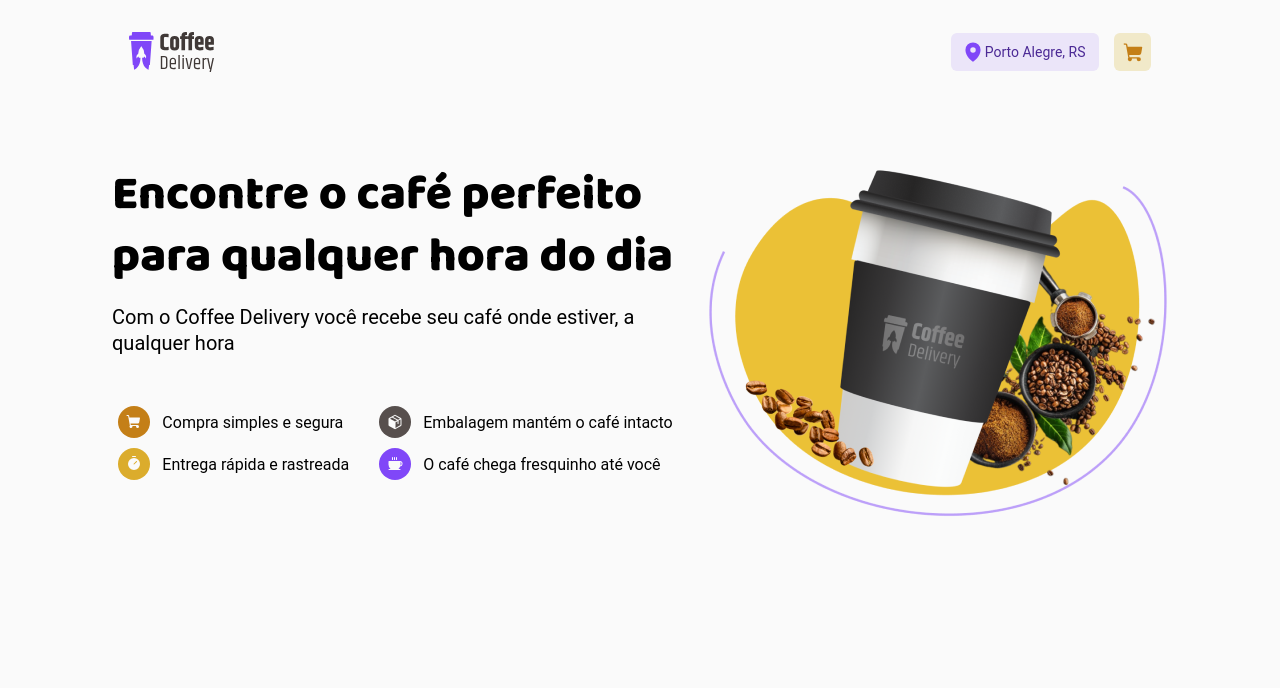
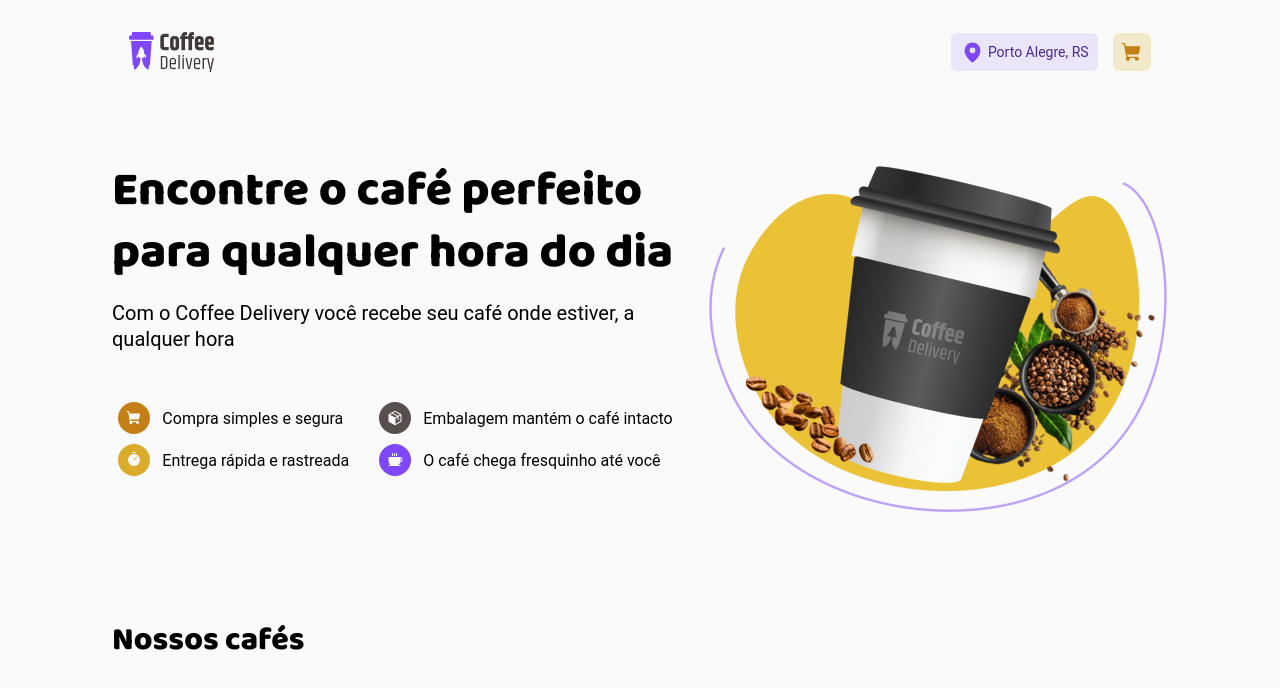
Before and after one commit to pedrodif/uploadCoffeeDelivery, a React (Vite) app: page / in a window 1280 px wide. Shown: the top 688 px of the page. Built offline with nearby package versions, Linux system fonts and the light colour scheme.

Commit message:
feat: :art: Header refact, swap of components to imported icons, creation of new card component

```diff
--- /dev/null
+++ b/src/components/BaseCoffeeCard/styles.ts
@@ -0,0 +1,28 @@
+
+// Packages
+import styled from 'styled-components'
+
+export const CoffeesCard = styled.section`
+box-sizing: border-box;
+width: 16rem;
+height: 19.375rem;
+display: flex;
+flex-direction: column;
+text-align: center;
+border-top-left-radius: 6px;
+border-top-right-radius: 36px;
+border-bottom-left-radius: 36px;
+border-bottom-right-radius: 6px;
+// provisional solution
+margin-top: 80px;
+margin-bottom: 20px;
+background-color: ${(props) => props.theme['card-base']};
+/* z-index: 0; */
+`
+export const CoffeesCardImg = styled.section`
+width: 120px;
+height: 120px;
+margin: 0 auto;
+margin-top: -30px;
+/* z-index: 1; */
+`
--- a/src/components/Header/index.tsx
+++ b/src/components/Header/index.tsx
@@ -1,22 +1,33 @@
+// Packages
+import { MapPin, ShoppingCart } from "phosphor-react";
+
 // Components
 import { Logo } from "../Logo";
-import { MapPin } from "../MapPin";
-import { ShoppingCart } from "../ShoppingCart";
 
 // Styles
-import { HeaderContainer, HeaderLocationBox, HeaderNavBox, HeaderShoppingBox } from "./styles";
+import {
+  HeaderContainer,
+  HeaderLocationBox,
+  HeaderNavBox,
+  HeaderShoppingBox
+} from "./styles";
 
 export default function Header() {
   return (
     <HeaderContainer>
       <Logo />
       <HeaderNavBox>
-        <HeaderLocationBox>
-          <MapPin />
-          <span>Porto Alegre, RS</span>
+        <HeaderLocationBox
+          type="button"
+        >
+          <MapPin color="#8047F8" weight="fill" size={23} />
+          Porto Alegre, RS
         </HeaderLocationBox>
-        <HeaderShoppingBox>
-          <ShoppingCart />
+
+        <HeaderShoppingBox
+          type="button"
+        >
+          <ShoppingCart color="#C47F17" weight="fill" size={23}/>
         </HeaderShoppingBox>
       </HeaderNavBox>
     </HeaderContainer>
--- a/src/components/Header/styles.ts
+++ b/src/components/Header/styles.ts
@@ -1,6 +1,7 @@
 import styled from 'styled-components'
 
 export const HeaderContainer = styled.header`
+position: fixed;
 width: 100%;
 height: 6.5rem;
 display: flex;
@@ -16,16 +17,16 @@
 gap: 0.938rem;
 `
 
-const BaseBox = styled.div`
+const BaseButton = styled.button`
 display: flex;
 justify-content: center;
 align-items: center;
 cursor: pointer;
 border-radius: 0.375rem;
 line-height: 130%;
+border: none;
 `
-
-export const HeaderLocationBox = styled(BaseBox)`
+export const HeaderLocationBox = styled(BaseButton)`
 width: 9.563rem;
 height: 2.375rem;
 gap: 0.25rem;
@@ -34,7 +35,7 @@
 color: ${(props) => props.theme['purple-dark']};
 background-color: ${(props) => props.theme['purple-light']};
 `
-export const HeaderShoppingBox = styled(BaseBox)`
+export const HeaderShoppingBox = styled(BaseButton)`
 width: 2.375rem;
 height: 2.375rem;
 padding: 0.5rem;
--- a/src/components/HomeAd/index.tsx
+++ b/src/components/HomeAd/index.tsx
@@ -53,8 +53,7 @@
           </div>
         </BannerBody>
       </BannerTextWrapper>
-        <img src={coffeeBannerImg} alt="Coffee Image" />
+      <img src={coffeeBannerImg} alt="Coffee Drawing" />
     </Banner>
   )
-
 }
--- a/src/components/HomeAd/styles.ts
+++ b/src/components/HomeAd/styles.ts
@@ -4,7 +4,7 @@
 width: 66rem;
 height: 34rem;
 margin: 0 auto;
-margin-top: 3.75rem;
+margin-top: 10rem;
 display: flex;
 justify-content: space-between;
 align-items: flex-start;
--- a/src/components/MapPin/index.tsx
+++ /dev/null
@@ -1,16 +0,0 @@
-export function MapPin() {
-  return (
-    <svg
-      xmlns="http://www.w3.org/2000/svg"
-      width="16"
-      height="20"
-      fill="none"
-      viewBox="0 0 16 20"
-    >
-      <path
-        fill="#8047F8"
-        d="M8 .375A7.571 7.571 0 00.437 7.938c0 6.47 6.875 11.36 7.168 11.567a.713.713 0 00.79 0c.293-.207 7.168-5.096 7.168-11.567A7.571 7.571 0 008 .375zm0 4.813a2.75 2.75 0 110 5.5 2.75 2.75 0 010-5.5z"
-      ></path>
-    </svg>
-  );
-}
--- a/src/components/ShoppingCart/index.tsx
+++ /dev/null
@@ -1,16 +0,0 @@
-export function ShoppingCart() {
-  return (
-    <svg
-      xmlns="http://www.w3.org/2000/svg"
-      width="20"
-      height="19"
-      fill="none"
-      viewBox="0 0 20 19"
-    >
-      <path
-        fill="#C47F17"
-        d="M19.241 4.62l-1.048 5.75a2.063 2.063 0 01-2.028 1.693H6.196l.378 2.062h9.239a2.063 2.063 0 11-2.063 2.063c0-.235.04-.467.12-.688H8.817a2.062 2.062 0 11-3.506-.653L2.93 1.75H1.374a.688.688 0 110-1.375H2.93a1.375 1.375 0 011.35 1.126l.42 2.312h13.863a.68.68 0 01.524.249.662.662 0 01.154.558z"
-      ></path>
-    </svg>
-  );
-}
--- a/src/pages/Home/index.tsx
+++ b/src/pages/Home/index.tsx
@@ -1,10 +1,26 @@
+
+
 // Components
 import { HomeAd } from "../../components/HomeAd";
+
+// Assets
+import tradicionalCoffee from "../../assets/traditionalCoffee.svg"
+
+//styles
+import { CoffeesContainer, CoffeesContainerTitle } from "./styles";
 
 
 export function Home() {
   // render
   return (
-    <HomeAd />
+    <>
+      <HomeAd />
+      <CoffeesContainer>
+        <CoffeesContainerTitle>Nossos cafés</CoffeesContainerTitle>
+      </CoffeesContainer>
+    </>
+
+
+
   )
 }
--- a/src/pages/Home/styles.ts
+++ b/src/pages/Home/styles.ts
@@ -1 +1,14 @@
 import styled from 'styled-components'
+
+export const CoffeesContainer = styled.section`
+  width: 66rem;
+  height: 100%;
+  margin: 0 auto;
+  margin-top: 5.938rem;
+`
+
+export const CoffeesContainerTitle = styled.strong`
+  font-family: 'Baloo 2';
+  font-size: 2rem;
+  font-weight: 800;
+`
--- a/src/styles/global.ts
+++ b/src/styles/global.ts
@@ -19,5 +19,6 @@
     font-family: 'Roboto', sans-serif;
     font-weight: 400;
     font-size: 1rem;
+    background-color: ${(props) => props.theme['white-base']}
   }
 `
--- a/src/styles/themes/default.ts
+++ b/src/styles/themes/default.ts
@@ -2,6 +2,7 @@
   // White pallete
   'white-simple': '#FFF',
   'white-base': '#FAFAFA',
+  'card-base': '#F3F2F2',
 
   // Purple palette
   'purple-light': '#EBE5F9',
```
Also changed, not shown: src/components/BaseCoffeeCard/index.tsx (added, +28 -0 lines), src/assets/traditionalCoffee.svg (added). Lines whose indentation alone changed are shown as unchanged.
